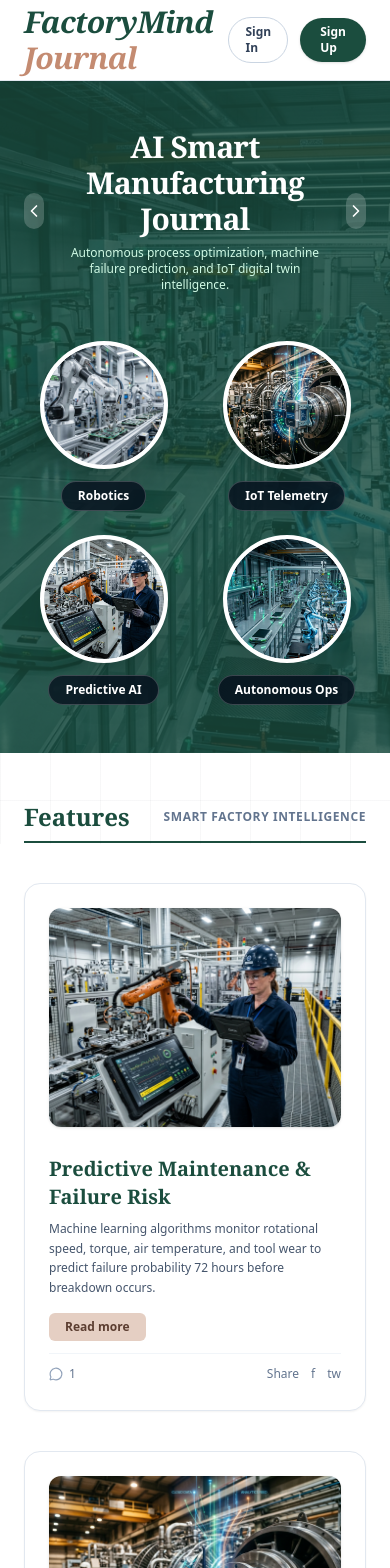
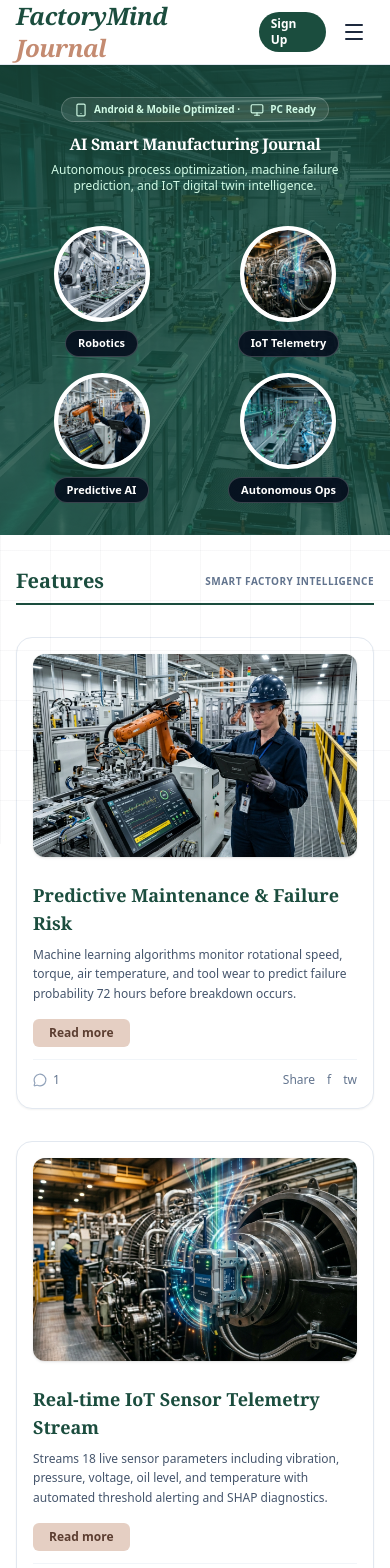
Before and after one commit to A-Sriram1/umaika-datascience, a Next.js app: page / in a window 390 px wide. Shown: the top 1568 px of the page. Built offline with nearby package versions, Linux system fonts and the light colour scheme.

Commit message:
style: optimize layout responsiveness for Android devices, mobile viewports, and PC screens

```diff
--- a/app/page.tsx
+++ b/app/page.tsx
@@ -2,8 +2,8 @@
 import { useState } from 'react';
 import Link from 'next/link';
 import Image from 'next/image';
-import { motion } from 'framer-motion';
-import { Search, Share2, MessageCircle, ArrowRight, CheckCircle, Factory, Brain, Cog, Zap, UserPlus, Globe, Send, Mail, ChevronRight, ChevronLeft } from 'lucide-react';
+import { motion, AnimatePresence } from 'framer-motion';
+import { Search, Share2, MessageCircle, ArrowRight, CheckCircle, Factory, Brain, Cog, Zap, UserPlus, Globe, Send, Mail, ChevronRight, ChevronLeft, Menu, X, Smartphone, Monitor } from 'lucide-react';
 
 const carouselItems = [
   { id: '1', title: 'Robotics', img: '/images/robotics.jpg', route: '/dashboard/agents' },
@@ -24,6 +24,7 @@ const categoryCircles = [
 export default function MagazineTemplatePage() {
   const [email, setEmail] = useState('');
   const [subscribed, setSubscribed] = useState(false);
+  const [mobileMenuOpen, setMobileMenuOpen] = useState(false);
 
   const handleSubscribe = (e: React.FormEvent) => {
     e.preventDefault();
@@ -37,17 +38,17 @@ export default function MagazineTemplatePage() {
   return (
     <div className="min-h-screen bg-white text-slate-800 font-sans selection:bg-[#1b4d3e] selection:text-white">
 
-      {/* 1. Header Navigation */}
+      {/* 1. Header Navigation (Responsive Android & PC) */}
       <header className="bg-white border-b border-slate-200 sticky top-0 z-50 shadow-xs">
-        <div className="max-w-6xl mx-auto px-6 h-20 flex items-center justify-between">
+        <div className="max-w-6xl mx-auto px-4 sm:px-6 h-16 sm:h-20 flex items-center justify-between">
 
           {/* Cursive Brand Logo */}
           <Link href="/" className="flex items-center gap-2">
-            <span className="text-3xl font-serif italic text-[#1b4d3e] font-extrabold tracking-tight">FactoryMind <span className="text-[#c48b71]">Journal</span></span>
+            <span className="text-2xl sm:text-3xl font-serif italic text-[#1b4d3e] font-extrabold tracking-tight">FactoryMind <span className="text-[#c48b71]">Journal</span></span>
           </Link>
 
-          {/* Navigation Links */}
-          <div className="hidden md:flex items-center gap-7 text-sm font-semibold text-slate-700">
+          {/* Desktop Navigation Links */}
+          <div className="hidden lg:flex items-center gap-7 text-sm font-semibold text-slate-700">
             <Link href="/" className="text-[#1b4d3e] border-b-2 border-[#1b4d3e] pb-1 font-bold">Home</Link>
             <a href="#about" className="hover:text-[#1b4d3e] transition-colors">About</a>
             <a href="#features" className="hover:text-[#1b4d3e] transition-colors">Features</a>
@@ -55,12 +56,12 @@ export default function MagazineTemplatePage() {
             <Link href="/dashboard" className="hover:text-[#1b4d3e] transition-colors">Console</Link>
           </div>
 
-          {/* Search Input & Action Buttons */}
-          <div className="flex items-center gap-3">
-            <div className="relative hidden sm:block">
+          {/* Search Input & Action Buttons (PC & Tablet) */}
+          <div className="hidden sm:flex items-center gap-3">
+            <div className="relative hidden md:block">
               <Search className="absolute left-3 top-1/2 -translate-y-1/2 w-4 h-4 text-slate-400" />
               <input type="text" placeholder="Search..."
-                className="pl-9 pr-4 py-1.5 rounded-full bg-slate-100 border border-slate-200 text-xs text-slate-800 placeholder-slate-400 focus:outline-none focus:border-[#1b4d3e]" />
+                className="pl-9 pr-4 py-1.5 rounded-full bg-slate-100 border border-slate-200 text-xs text-slate-800 placeholder-slate-400 focus:outline-none focus:border-[#1b4d3e] w-40 focus:w-48 transition-all" />
             </div>
             <Link href="/login" className="px-4 py-1.5 text-xs font-bold rounded-full border border-slate-300 text-slate-700 hover:bg-slate-50 transition-all">
               Sign In
@@ -70,42 +71,66 @@ export default function MagazineTemplatePage() {
             </Link>
           </div>
 
+          {/* Mobile / Android Hamburger Toggle */}
+          <div className="flex sm:hidden items-center gap-2">
+            <Link href="/signup" className="px-3 py-1 text-xs font-bold rounded-full bg-[#1b4d3e] text-white">
+              Sign Up
+            </Link>
+            <button onClick={() => setMobileMenuOpen(!mobileMenuOpen)}
+              aria-label="Toggle menu"
+              className="p-2 rounded-xl text-slate-800 hover:bg-slate-100 transition-colors">
+              {mobileMenuOpen ? <X className="w-6 h-6" /> : <Menu className="w-6 h-6" />}
+            </button>
+          </div>
+
         </div>
+
+        {/* Mobile / Android Menu Drawer */}
+        <AnimatePresence>
+          {mobileMenuOpen && (
+            <motion.div initial={{ opacity: 0, height: 0 }} animate={{ opacity: 1, height: 'auto' }} exit={{ opacity: 0, height: 0 }}
+              className="lg:hidden bg-white border-b border-slate-200 px-6 py-4 space-y-3 font-semibold text-sm">
+              <Link href="/" onClick={() => setMobileMenuOpen(false)} className="block py-2 text-[#1b4d3e] font-bold">Home</Link>
+              <a href="#features" onClick={() => setMobileMenuOpen(false)} className="block py-2 text-slate-700">Features</a>
+              <a href="#categories" onClick={() => setMobileMenuOpen(false)} className="block py-2 text-slate-700">Categories</a>
+              <Link href="/dashboard" onClick={() => setMobileMenuOpen(false)} className="block py-2 text-slate-700">Console Dashboard</Link>
+              <Link href="/login" onClick={() => setMobileMenuOpen(false)} className="block py-2 text-slate-700">Sign In</Link>
+              <Link href="/signup" onClick={() => setMobileMenuOpen(false)} className="block w-full text-center py-2.5 rounded-full bg-[#1b4d3e] text-white font-bold">Create Account</Link>
+            </motion.div>
+          )}
+        </AnimatePresence>
       </header>
 
-      {/* 2. Featured Banner Carousel */}
-      <section className="relative bg-[#1b4d3e] py-12 px-6 overflow-hidden">
+      {/* 2. Featured Banner Carousel (Responsive Android Grid) */}
+      <section className="relative bg-[#1b4d3e] py-8 sm:py-12 px-4 sm:px-6 overflow-hidden">
         {/* Background Image Overlay */}
         <div className="absolute inset-0 opacity-20">
           <Image src="/images/smart_factory.jpg" alt="Smart Factory Background" fill className="object-cover" />
         </div>
 
-        {/* Carousel Navigation Arrows & Container */}
-        <div className="relative max-w-5xl mx-auto flex items-center justify-between mb-8">
-          <button className="w-9 h-9 rounded-full bg-white/20 hover:bg-white/30 text-white flex items-center justify-center backdrop-blur-md transition-all">
-            <ChevronLeft className="w-5 h-5" />
-          </button>
-          <div className="text-center text-white px-4">
-            <h1 className="text-3xl md:text-5xl font-serif font-extrabold tracking-tight">AI Smart Manufacturing Journal</h1>
-            <p className="text-emerald-100 text-xs md:text-sm mt-2 max-w-xl mx-auto font-medium">
-              Autonomous process optimization, machine failure prediction, and IoT digital twin intelligence.
-            </p>
+        {/* Header Text */}
+        <div className="relative max-w-5xl mx-auto text-center mb-6 sm:mb-8">
+          <div className="inline-flex items-center gap-1.5 px-3 py-1 rounded-full bg-white/10 text-emerald-100 text-[10px] sm:text-xs font-bold mb-3 border border-white/20">
+            <Smartphone className="w-3.5 h-3.5" /> Android & Mobile Optimized · <Monitor className="w-3.5 h-3.5 ml-1" /> PC Ready
           </div>
-          <button className="w-9 h-9 rounded-full bg-white/20 hover:bg-white/30 text-white flex items-center justify-center backdrop-blur-md transition-all">
-            <ChevronRight className="w-5 h-5" />
-          </button>
+          <h1 className="text-2.5xl sm:text-4xl md:text-5xl font-serif font-extrabold text-white tracking-tight leading-tight">
+            AI Smart Manufacturing Journal
+          </h1>
+          <p className="text-emerald-100 text-xs sm:text-sm mt-2 max-w-xl mx-auto font-medium px-2">
+            Autonomous process optimization, machine failure prediction, and IoT digital twin intelligence.
+          </p>
         </div>
 
-        {/* 4 Overlapping Circular Cards */}
-        <div className="relative max-w-4xl mx-auto grid grid-cols-2 md:grid-cols-4 gap-6 pt-4">
+        {/* 4 Overlapping Circular Cards Grid (2x2 on Mobile Android, 4x1 on PC) */}
+        <div className="relative max-w-4xl mx-auto grid grid-cols-2 sm:grid-cols-4 gap-4 sm:gap-6 pt-2">
           {carouselItems.map((item, i) => (
-            <motion.div key={item.id} initial={{ opacity: 0, y: 20 }} animate={{ opacity: 1, y: 0 }} transition={{ delay: i * 0.1 }}
+            <motion.div key={item.id} initial={{ opacity: 0, y: 15 }} animate={{ opacity: 1, y: 0 }} transition={{ delay: i * 0.08 }}
               className="flex flex-col items-center group cursor-pointer">
               <Link href={item.route} className="flex flex-col items-center">
-                <div className="w-32 h-32 md:w-40 md:h-40 rounded-full border-4 border-white p-1 shadow-2xl bg-white overflow-hidden group-hover:scale-105 transition-transform duration-300 relative">
+                <div className="w-24 h-24 sm:w-32 sm:h-32 md:w-36 md:h-36 rounded-full border-4 border-white p-1 shadow-2xl bg-white overflow-hidden group-hover:scale-105 transition-transform duration-300 relative">
                   <Image src={item.img} alt={item.title} fill className="object-cover rounded-full" />
                 </div>
-                <span className="mt-3 text-xs md:text-sm font-extrabold text-white bg-slate-950/70 px-4 py-1.5 rounded-full backdrop-blur-md border border-white/20 group-hover:bg-[#1b4d3e] transition-colors">
+                <span className="mt-2 sm:mt-3 text-[11px] sm:text-xs font-extrabold text-white bg-slate-950/80 px-3 py-1 rounded-full backdrop-blur-md border border-white/20 group-hover:bg-[#1b4d3e] transition-colors text-center">
                   {item.title}
                 </span>
               </Link>
@@ -114,28 +139,28 @@ export default function MagazineTemplatePage() {
         </div>
       </section>
 
-      {/* 3. Main 2-Column Content Layout */}
-      <main className="max-w-6xl mx-auto px-6 py-12">
-        <div className="grid grid-cols-1 lg:grid-cols-3 gap-10">
+      {/* 3. Main Content Grid (1 Column on Android, 3 Columns on PC) */}
+      <main className="max-w-6xl mx-auto px-4 sm:px-6 py-8 sm:py-12">
+        <div className="grid grid-cols-1 lg:grid-cols-3 gap-8 sm:gap-10">
 
-          {/* Left Column (Features Section - 2/3 width) */}
-          <div className="lg:col-span-2 space-y-10">
+          {/* Left Column (Features Section - 2/3 width on PC) */}
+          <div className="lg:col-span-2 space-y-8 sm:space-y-10">
 
             {/* Features Header */}
             <div id="features" className="border-b-2 border-[#1b4d3e] pb-2 flex justify-between items-center">
-              <h2 className="text-2xl font-serif font-extrabold text-[#1b4d3e]">Features</h2>
-              <span className="text-xs font-bold text-slate-500 uppercase tracking-wider">Smart Factory Intelligence</span>
+              <h2 className="text-xl sm:text-2xl font-serif font-extrabold text-[#1b4d3e]">Features</h2>
+              <span className="text-[10px] sm:text-xs font-bold text-slate-500 uppercase tracking-wider">Smart Factory Intelligence</span>
             </div>
 
-            {/* Feature 1: Image Left, Content Right */}
+            {/* Feature 1: Stacked on Android, 2-Cols on PC */}
             <motion.div initial={{ opacity: 0, y: 20 }} animate={{ opacity: 1, y: 0 }}
-              className="grid grid-cols-1 md:grid-cols-2 gap-6 bg-white p-6 rounded-2xl border border-slate-200 shadow-xs items-center">
-              <div className="relative aspect-4/3 rounded-xl overflow-hidden shadow-sm">
+              className="grid grid-cols-1 md:grid-cols-2 gap-5 sm:gap-6 bg-white p-4 sm:p-6 rounded-2xl border border-slate-200 shadow-xs items-center">
+              <div className="relative aspect-16/10 sm:aspect-4/3 rounded-xl overflow-hidden shadow-sm">
                 <Image src="/images/predictive_maintenance.jpg" alt="Predictive Maintenance" fill className="object-cover hover:scale-105 transition-transform duration-500" />
               </div>
               <div className="flex flex-col justify-between h-full py-1">
                 <div>
-                  <h3 className="text-xl font-serif font-bold text-[#1b4d3e] mb-2">Predictive Maintenance & Failure Risk</h3>
+                  <h3 className="text-lg sm:text-xl font-serif font-bold text-[#1b4d3e] mb-2">Predictive Maintenance & Failure Risk</h3>
                   <p className="text-xs text-slate-600 leading-relaxed mb-4">
                     Machine learning algorithms monitor rotational speed, torque, air temperature, and tool wear to predict failure probability 72 hours before breakdown occurs.
                   </p>
@@ -156,12 +181,12 @@ export default function MagazineTemplatePage() {
               </div>
             </motion.div>
 
-            {/* Feature 2: Content Left, Image Right */}
+            {/* Feature 2: Stacked on Android, 2-Cols on PC */}
             <motion.div initial={{ opacity: 0, y: 20 }} animate={{ opacity: 1, y: 0 }} transition={{ delay: 0.1 }}
-              className="grid grid-cols-1 md:grid-cols-2 gap-6 bg-white p-6 rounded-2xl border border-slate-200 shadow-xs items-center">
+              className="grid grid-cols-1 md:grid-cols-2 gap-5 sm:gap-6 bg-white p-4 sm:p-6 rounded-2xl border border-slate-200 shadow-xs items-center">
               <div className="order-2 md:order-1 flex flex-col justify-between h-full py-1">
                 <div>
-                  <h3 className="text-xl font-serif font-bold text-[#1b4d3e] mb-2">Real-time IoT Sensor Telemetry Stream</h3>
+                  <h3 className="text-lg sm:text-xl font-serif font-bold text-[#1b4d3e] mb-2">Real-time IoT Sensor Telemetry Stream</h3>
                   <p className="text-xs text-slate-600 leading-relaxed mb-4">
                     Streams 18 live sensor parameters including vibration, pressure, voltage, oil level, and temperature with automated threshold alerting and SHAP diagnostics.
                   </p>
@@ -180,19 +205,19 @@ export default function MagazineTemplatePage() {
                   </div>
                 </div>
               </div>
-              <div className="order-1 md:order-2 relative aspect-4/3 rounded-xl overflow-hidden shadow-sm">
+              <div className="order-1 md:order-2 relative aspect-16/10 sm:aspect-4/3 rounded-xl overflow-hidden shadow-sm">
                 <Image src="/images/iot_sensors.jpg" alt="IoT Sensor Stream" fill className="object-cover hover:scale-105 transition-transform duration-500" />
               </div>
             </motion.div>
 
-            {/* 2-Card Sub-Grid (Bottom Features) */}
-            <div className="grid grid-cols-1 md:grid-cols-2 gap-6">
+            {/* 2-Card Sub-Grid */}
+            <div className="grid grid-cols-1 sm:grid-cols-2 gap-5 sm:gap-6">
 
               {/* Bottom Card 1 */}
               <motion.div initial={{ opacity: 0, y: 20 }} animate={{ opacity: 1, y: 0 }} transition={{ delay: 0.2 }}
-                className="bg-white p-5 rounded-2xl border border-slate-200 shadow-xs flex flex-col justify-between">
+                className="bg-white p-4 sm:p-5 rounded-2xl border border-slate-200 shadow-xs flex flex-col justify-between">
                 <div>
-                  <div className="relative aspect-16/10 rounded-xl overflow-hidden mb-4 shadow-sm">
+                  <div className="relative aspect-16/10 rounded-xl overflow-hidden mb-3.5 shadow-sm">
                     <Image src="/images/robotics.jpg" alt="Autonomous Robotics Control" fill className="object-cover" />
                   </div>
                   <h4 className="text-base font-serif font-bold text-slate-900 mb-1.5">Autonomous Robotics Control</h4>
@@ -216,9 +241,9 @@ export default function MagazineTemplatePage() {
 
               {/* Bottom Card 2 */}
               <motion.div initial={{ opacity: 0, y: 20 }} animate={{ opacity: 1, y: 0 }} transition={{ delay: 0.25 }}
-                className="bg-white p-5 rounded-2xl border border-slate-200 shadow-xs flex flex-col justify-between">
+                className="bg-white p-4 sm:p-5 rounded-2xl border border-slate-200 shadow-xs flex flex-col justify-between">
                 <div>
-                  <div className="relative aspect-16/10 rounded-xl overflow-hidden mb-4 shadow-sm">
+                  <div className="relative aspect-16/10 rounded-xl overflow-hidden mb-3.5 shadow-sm">
                     <Image src="/images/smart_factory.jpg" alt="OEE Plant Analytics" fill className="object-cover" />
                   </div>
                   <h4 className="text-base font-serif font-bold text-slate-900 mb-1.5">OEE & Plant Analytics</h4>
@@ -244,11 +269,11 @@ export default function MagazineTemplatePage() {
 
           </div>
 
-          {/* Right Column (Sidebar - 1/3 width) */}
-          <aside className="space-y-8">
+          {/* Right Column (Sidebar) */}
+          <aside className="space-y-6 sm:space-y-8">
 
-            {/* 1. News Letter Subscription Box */}
-            <div className="bg-[#f5ebe6] p-6 rounded-2xl border border-[#e8d5cb] text-center shadow-xs">
+            {/* 1. News Letter Box */}
+            <div className="bg-[#f5ebe6] p-5 sm:p-6 rounded-2xl border border-[#e8d5cb] text-center shadow-xs">
               <h3 className="text-lg font-serif font-bold text-[#1b4d3e] mb-1.5 border-b border-[#e5cfc3] pb-1">News Letter</h3>
               <p className="text-xs text-slate-600 mb-4 mt-2">Get the latest AI manufacturing insights, predictive maintenance reports, and IoT updates.</p>
 
@@ -262,13 +287,13 @@ export default function MagazineTemplatePage() {
             </div>
 
             {/* 2. Categories Circular Grid Box */}
-            <div id="categories" className="bg-[#fdfaf7] p-6 rounded-2xl border border-slate-200 shadow-xs">
+            <div id="categories" className="bg-[#fdfaf7] p-5 sm:p-6 rounded-2xl border border-slate-200 shadow-xs">
               <h3 className="text-lg font-serif font-bold text-[#1b4d3e] mb-4 border-b-2 border-[#1b4d3e] pb-1">Categories</h3>
 
-              <div className="grid grid-cols-2 gap-5">
+              <div className="grid grid-cols-2 gap-4 sm:gap-5">
                 {categoryCircles.map(cat => (
                   <div key={cat.id} className="flex flex-col items-center text-center cursor-pointer group">
-                    <div className="w-16 h-16 rounded-full border-2 border-[#1b4d3e] p-0.5 overflow-hidden relative shadow-sm group-hover:scale-105 transition-transform bg-white">
+                    <div className="w-14 h-14 sm:w-16 sm:h-16 rounded-full border-2 border-[#1b4d3e] p-0.5 overflow-hidden relative shadow-sm group-hover:scale-105 transition-transform bg-white">
                       <Image src={cat.img} alt={cat.title} fill className="object-cover rounded-full" />
                     </div>
                     <span className="text-[11px] font-semibold text-slate-700 mt-2">{cat.title}</span>
@@ -277,27 +302,15 @@ export default function MagazineTemplatePage() {
               </div>
             </div>
 
-            {/* 3. Follow Us Social Links Box */}
-            <div className="bg-[#1b4d3e] p-6 rounded-2xl text-white text-center shadow-md">
+            {/* 3. Follow Us Social Box */}
+            <div className="bg-[#1b4d3e] p-5 sm:p-6 rounded-2xl text-white text-center shadow-md">
               <h3 className="text-lg font-serif font-bold mb-4">Follow</h3>
 
               <div className="flex items-center justify-center gap-3">
-                {/* Facebook */}
-                <a href="#" className="w-10 h-10 rounded-full bg-white text-[#1b4d3e] hover:bg-slate-100 flex items-center justify-center font-bold text-sm shadow-sm transition-all hover:scale-110">
-                  f
-                </a>
-                {/* Instagram */}
-                <a href="#" className="w-10 h-10 rounded-full bg-white text-[#1b4d3e] hover:bg-slate-100 flex items-center justify-center font-bold text-sm shadow-sm transition-all hover:scale-110">
-                  ig
-                </a>
-                {/* Pinterest */}
-                <a href="#" className="w-10 h-10 rounded-full bg-white text-[#1b4d3e] hover:bg-slate-100 flex items-center justify-center font-bold text-sm shadow-sm transition-all hover:scale-110">
-                  p
-                </a>
-                {/* Twitter / X */}
-                <a href="#" className="w-10 h-10 rounded-full bg-white text-[#1b4d3e] hover:bg-slate-100 flex items-center justify-center font-bold text-sm shadow-sm transition-all hover:scale-110">
-                  tw
-                </a>
+                <a href="#" className="w-10 h-10 rounded-full bg-white text-[#1b4d3e] hover:bg-slate-100 flex items-center justify-center font-bold text-sm shadow-sm transition-all hover:scale-110">f</a>
+                <a href="#" className="w-10 h-10 rounded-full bg-white text-[#1b4d3e] hover:bg-slate-100 flex items-center justify-center font-bold text-sm shadow-sm transition-all hover:scale-110">ig</a>
+                <a href="#" className="w-10 h-10 rounded-full bg-white text-[#1b4d3e] hover:bg-slate-100 flex items-center justify-center font-bold text-sm shadow-sm transition-all hover:scale-110">p</a>
+                <a href="#" className="w-10 h-10 rounded-full bg-white text-[#1b4d3e] hover:bg-slate-100 flex items-center justify-center font-bold text-sm shadow-sm transition-all hover:scale-110">tw</a>
               </div>
             </div>
 
@@ -308,7 +321,7 @@ export default function MagazineTemplatePage() {
 
       {/* Footer */}
       <footer className="bg-white border-t border-slate-200 py-8 text-center text-xs text-slate-500 font-medium">
-        <div className="max-w-6xl mx-auto px-6 flex flex-col sm:flex-row justify-between items-center gap-4">
+        <div className="max-w-6xl mx-auto px-4 sm:px-6 flex flex-col sm:flex-row justify-between items-center gap-4">
           <span className="font-serif italic text-base text-[#1b4d3e] font-bold">FactoryMind Journal</span>
           <span>&copy; 2026 FactoryMind Enterprise. All rights reserved.</span>
           <div className="flex gap-4 text-slate-600 font-semibold">
```
